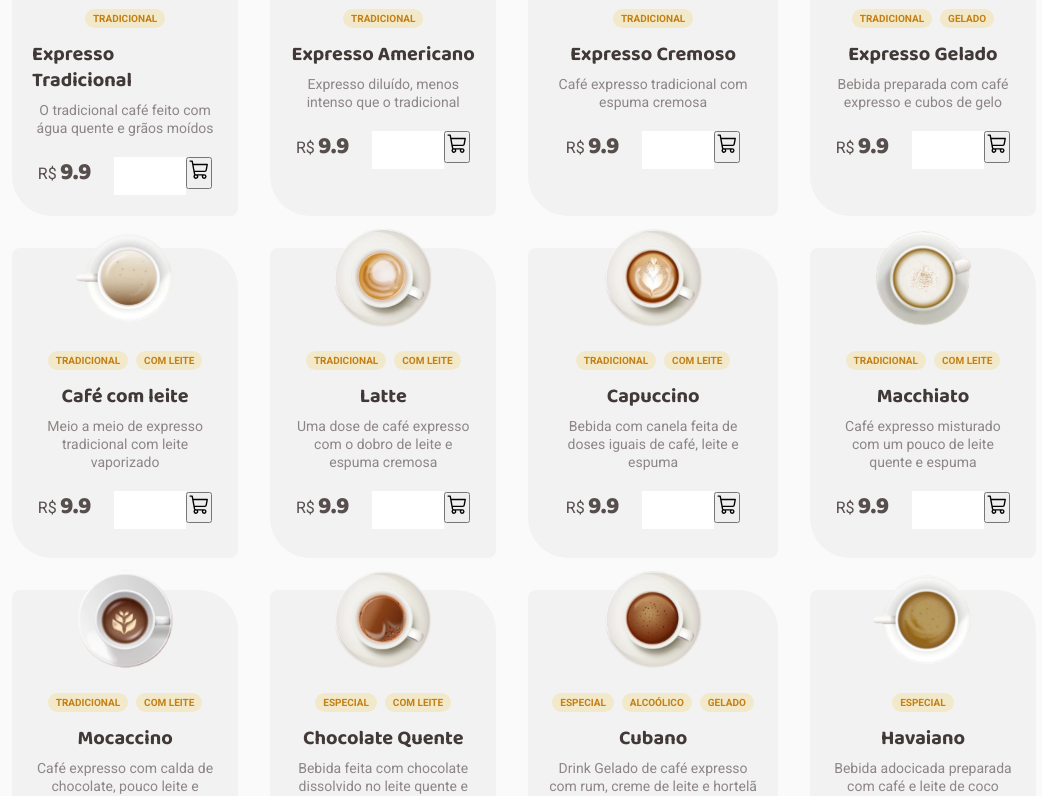
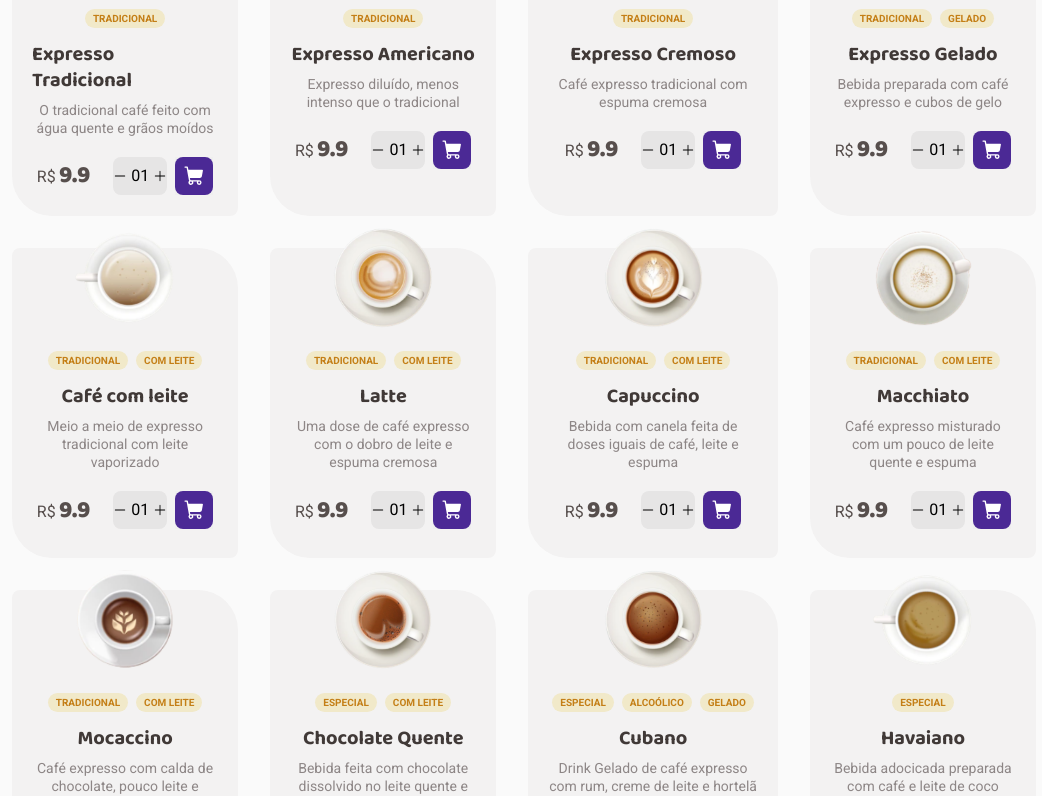
Before and after one commit to hevelinlima/coffee-delivery, a React (Vite) app: page / in a window 1280 px wide. Shown: the part 840-1636 px from the top of the page, without its empty margins (116-1158 px from the left). Built offline with nearby package versions, Linux system fonts and the light colour scheme.

Commit message:
QuantitySelectorInput

```diff
--- a/src/components/Card/index.tsx
+++ b/src/components/Card/index.tsx
@@ -1,5 +1,6 @@
 import { ShoppingCart } from '@phosphor-icons/react'
-import { CatalogCart, CatalogMain, Container } from './styles'
+import { CatalogCart, CatalogMain, Container, InputCatalog } from './styles'
+import { QuantitySelectorInput } from '../QuantitySelectorInput'
 
 type CardProps = {
   coffee: {
@@ -13,6 +14,7 @@ type CardProps = {
 }
 
 export function Card({coffee}: CardProps){
+
   return (
   <>
     <Container>
@@ -34,14 +36,21 @@ export function Card({coffee}: CardProps){
           <p>R$</p>
           <span>{coffee.price}</span>
         </div>
-        <form action="">
-          <input type="number" />
-          <button>
-            <ShoppingCart size={22}/>
-          </button>
-        </form>
+        <InputCatalog>
+          <form action="">
+            <QuantitySelectorInput
+
+            />
+            <button>
+              <ShoppingCart
+                size={22}
+                weight='fill'
+                className='button-catalog'
+              />
+            </button>
+          </form>
+        </InputCatalog>
       </CatalogCart>
-
     </Container>
   </>
 )}
--- a/src/components/Card/styles.ts
+++ b/src/components/Card/styles.ts
@@ -48,6 +48,7 @@ export const CatalogMain = styled.div`
 
 export const CatalogCart = styled.div`
   display: flex;
+  align-items: center;
   gap: 1.438rem;
 
  div{
@@ -63,18 +64,34 @@ export const CatalogCart = styled.div`
     ${typography.fonts.titleM}
   }
  }
+`
 
+export const InputCatalog = styled.section`
+  display: flex;
+  justify-content: center;
+  align-items: center;
   form{
     height: 2.375rem;
-    input{
-      max-width: 4.5rem;
-      height: 100%;
+    display: flex;
+    gap: 0.5rem;
+
+    button{
       border: none;
-      outline: 0;
-    }
-    button{
 
+      .button-catalog{
+        background: ${props => props.theme.colors['purple-dark']};
+        color: white;
+        padding: 0.5rem;
+        width: 2.375rem;
+        height: 100%;
+        border-radius: 8px;
+        transition: all 0.2;
 
+        &:hover{
+        background: ${props => props.theme.colors['purple']};
+        cursor: pointer;
+        }
+      }
     }
   }
 `
--- /dev/null
+++ b/src/components/QuantitySelectorInput/index.tsx
@@ -0,0 +1,16 @@
+import { Minus, Plus } from "@phosphor-icons/react";
+import { InputContainer } from "./styles";
+
+export function QuantitySelectorInput(){
+  return(
+    <InputContainer>
+      <button>
+        <Minus size={14}/>
+      </button>
+      <p>01</p>
+      <button>
+        <Plus size={14}/>
+      </button>
+    </InputContainer>
+  )
+}
--- /dev/null
+++ b/src/components/QuantitySelectorInput/styles.ts
@@ -0,0 +1,23 @@
+import styled from "styled-components";
+
+export const InputContainer = styled.section`
+  max-width: 4.5rem;
+  height: 100%;
+
+  display: flex;
+  justify-content: center;
+  gap: 0.25rem;
+
+  border-radius: 8px;
+  background: ${(props)=>props.theme.colors["base-button"]};
+
+  button{
+    background-color: transparent;
+    display: flex;
+    align-items: center;
+  }
+  p{
+    display: flex;
+    align-items: center;
+  }
+`
```
Also changed, not shown: src/components/Header/styles.ts (indentation only).
